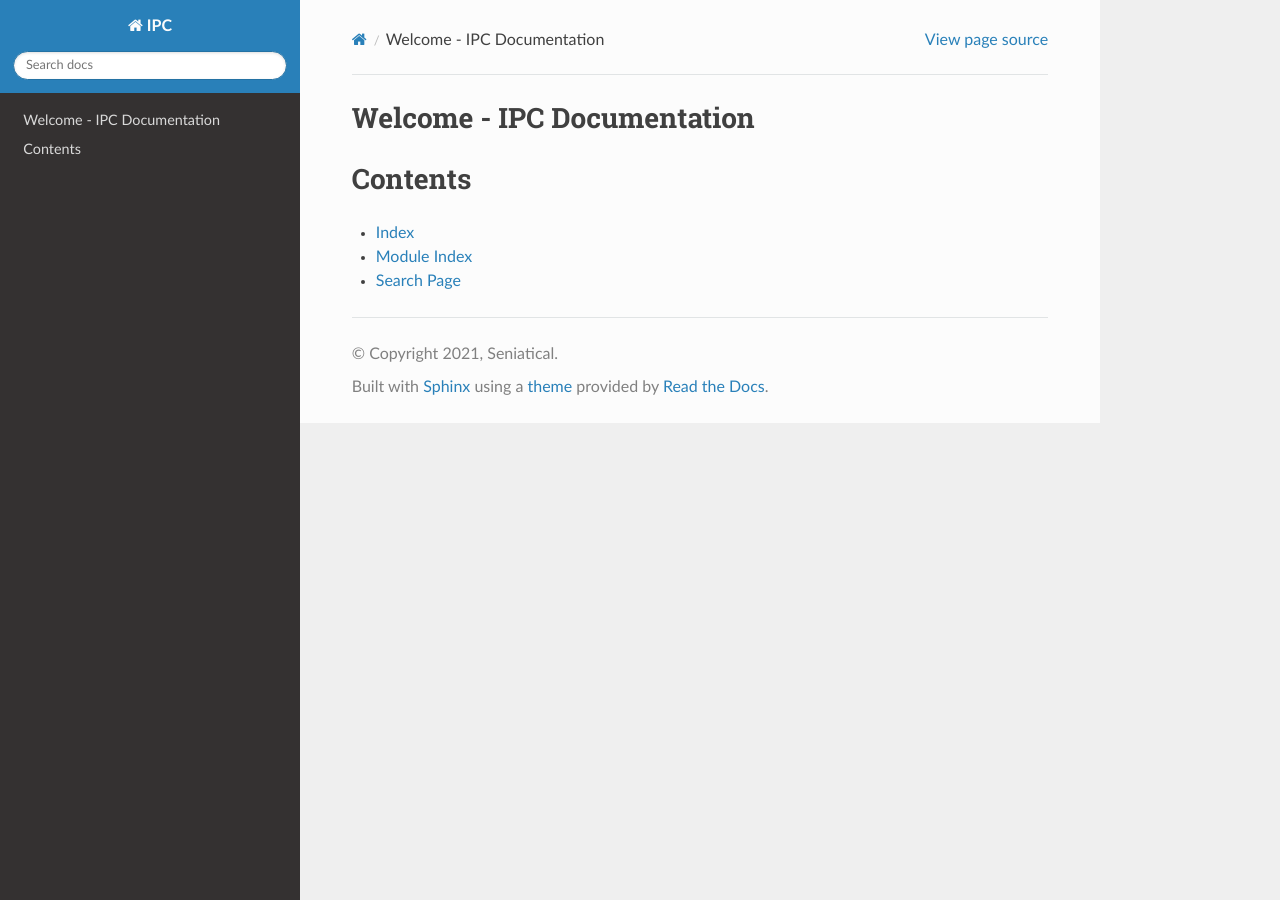
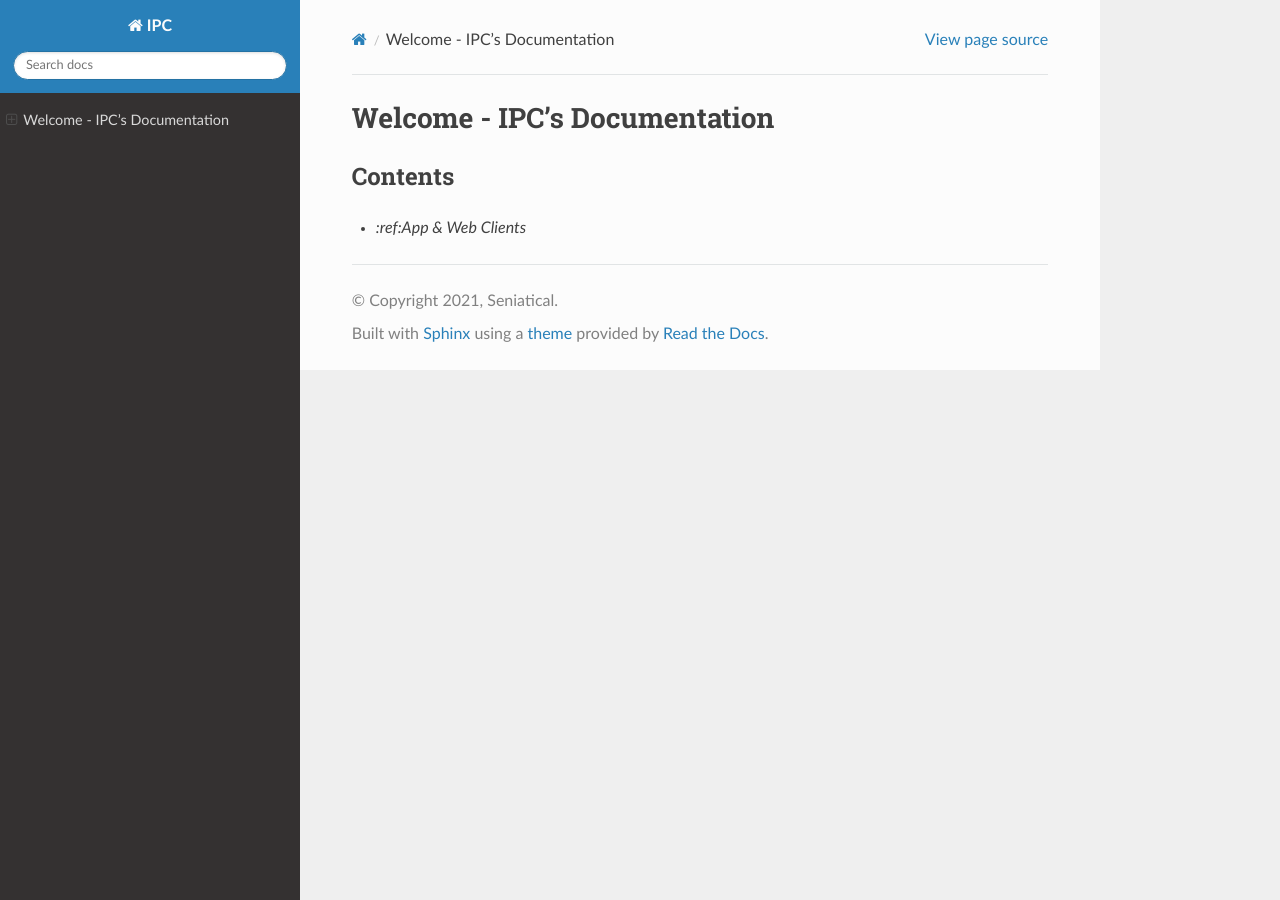
Before and after one commit to Seniatical/IPC, a Sphinx documentation site: the page built from docs/source/index.rst, in a window 1280 px wide. Built offline with Sphinx 7.4.7 and the Read the Docs theme 2.0.0, drawn with Linux system fonts in a browser that asks for light colours; part of the change alters nothing that is shown.

Commit message:
Update index.rst

```diff
--- a/docs/source/index.rst
+++ b/docs/source/index.rst
@@ -1,20 +1,7 @@
-.. IPC documentation master file, created by
-   sphinx-quickstart on Sat Apr 17 15:03:42 2021.
-   You can adapt this file completely to your liking, but it should at least
-   contain the root `toctree` directive.
-
-Welcome - IPC Documentation
-===============================
-
-.. toctree::
-   :maxdepth: 2
-   :caption: Contents:
-
-
+Welcome - IPC's Documentation
+=============================
 
 Contents
-==================
+########
 
-* :ref:`genindex`
-* :ref:`modindex`
-* :ref:`search`
+- `:ref:App & Web Clients`
```
